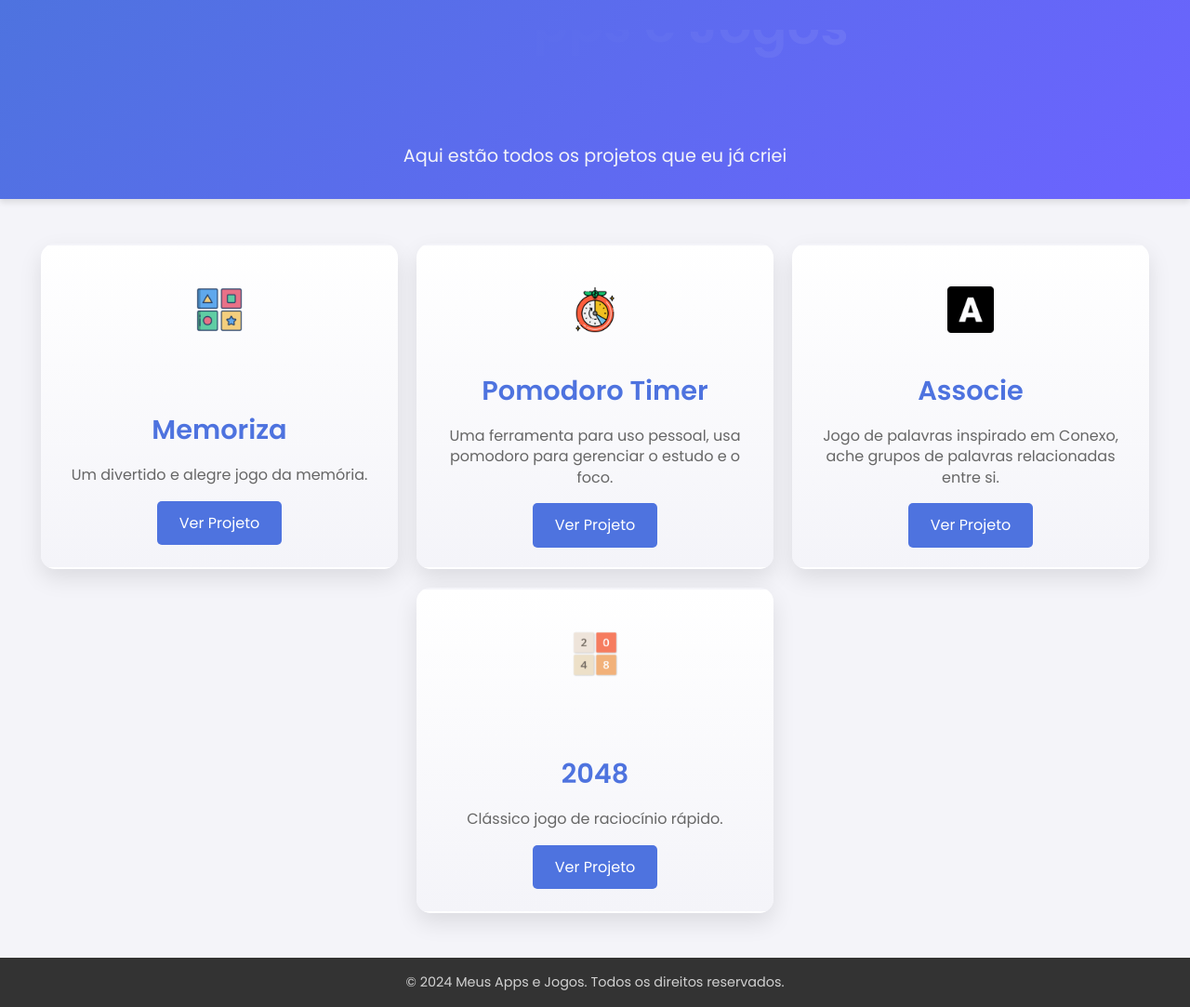
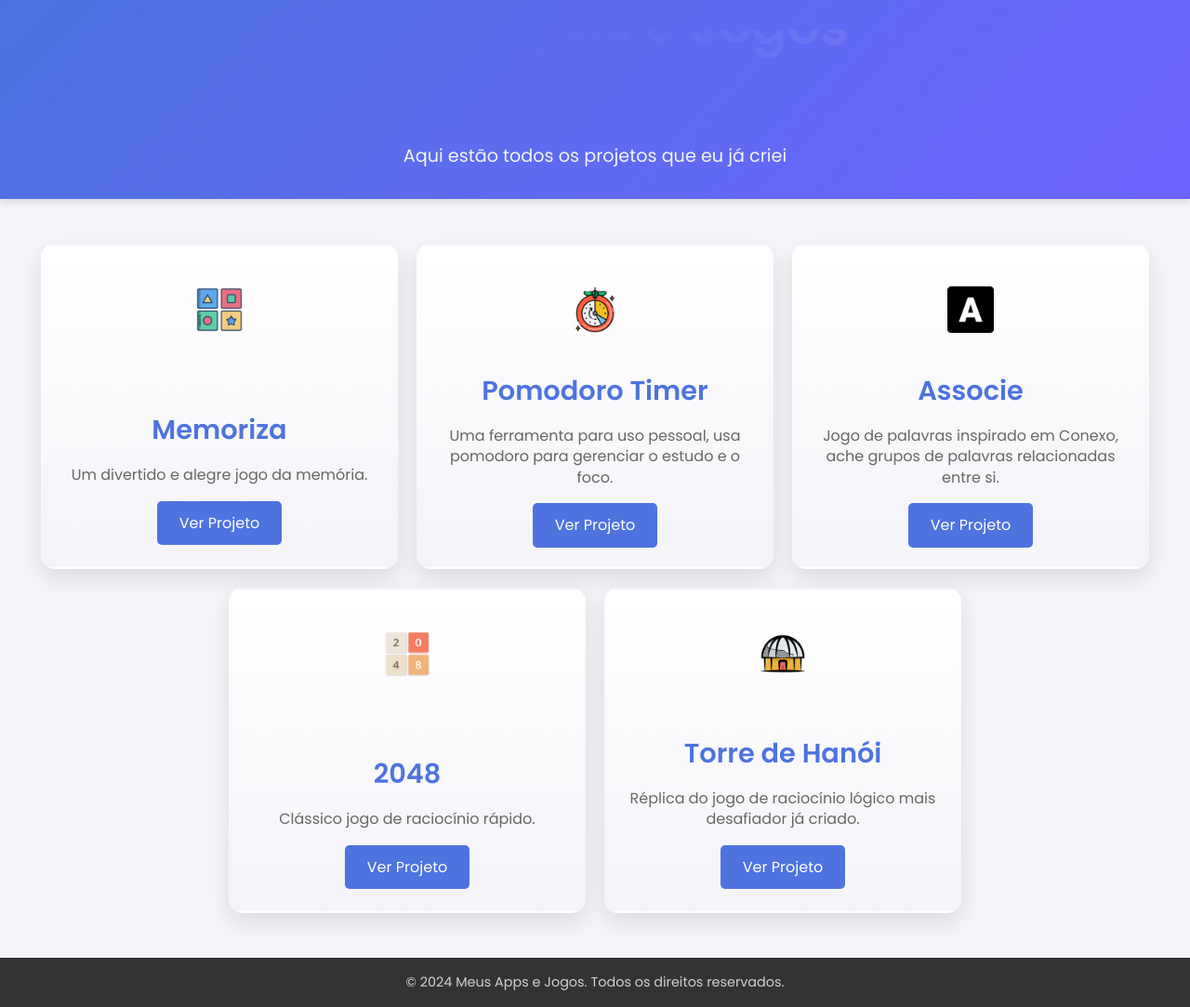
Before and after one commit to reberson-454578/Meus-Apps, a plain HTML site: page index.html in a window 1280 px wide. Shown: the whole page at 93% size. Drawn offline with Linux system fonts and the light colour scheme.

Commit message:
Novo projeto adicionado

```diff
--- a/index.html
+++ b/index.html
@@ -89,6 +89,24 @@
           </div>
         </div>
 
+        <div class="project-card">
+          <div class="icon">
+            <img src="torre-de-hanoi.png" alt="Torre de Hanói" />
+          </div>
+          <div class="project-content">
+            <h2>Torre de Hanói</h2>
+            <p>
+              Réplica do jogo de raciocínio lógico mais desafiador já criado.
+            </p>
+            <a
+              target="_blank"
+              href="https://torre-hanoi-two.vercel.app/"
+              class="btn"
+              >Ver Projeto</a
+            >
+          </div>
+        </div>
+
         <!-- Adicione mais projetos conforme necessário -->
       </div>
     </section>
```
Also changed, not shown: torre-de-hanoi.png (added).
